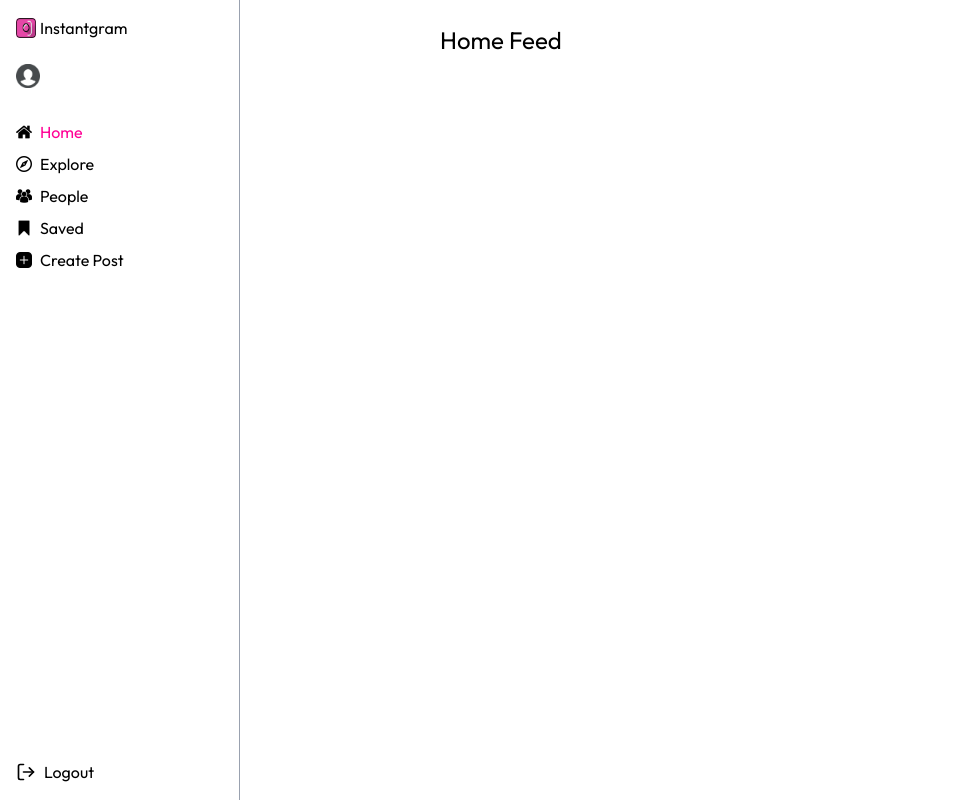
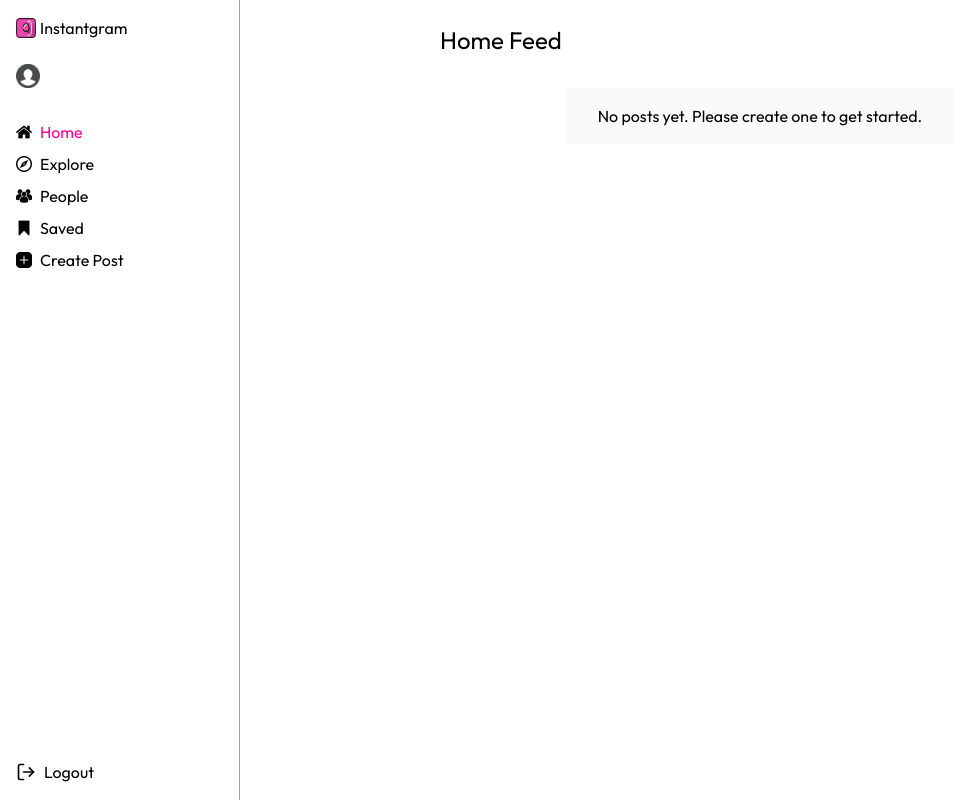
Before and after one commit to pradipkumarmadheshiya/instantgram, a React (Vite) app: page / in a window 1280 px wide. Both pictures are taken after typing "name@example.com", "Sample123" into the empty fields and a click on the button "Login". Shown: the whole page, without its empty margins (0-968 px from the left). Built offline with nearby package versions, Linux system fonts and the light colour scheme.

Commit message:
changes in Home component, if there is no post then show empty

```diff
--- a/src/root/pages/Home.jsx
+++ b/src/root/pages/Home.jsx
@@ -12,11 +12,17 @@ const Home = () => {
         <div className='max-w-screen-sm flex flex-col items-center w-full gap-6 sm:gap-8'>
           <h2 className='text-xl sm:text-2xl text-left w-full'>Home Feed</h2>
 
-          <div className='flex flex-col gap-4'>
-            {posts.map((post, index)=>(
-              <PostCard key={index} post={post}/>
-            ))}
-          </div>
+          {
+            posts.length==0 ?
+            <p className='bg-gray-50 px-8 py-4 rounded'>No posts yet. Please create one to get started.</p>
+            :
+            <div className='flex flex-col gap-4'>
+              {posts.map((post, index)=>(
+                <PostCard key={index} post={post}/>
+              ))}
+            </div>
+          }
+
         </div>
       </div>
     </div>
```
